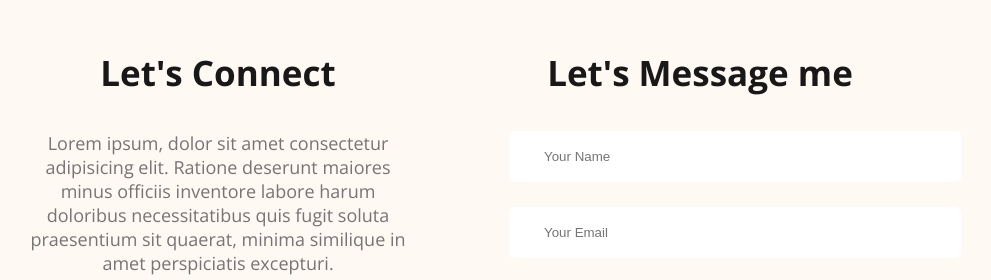
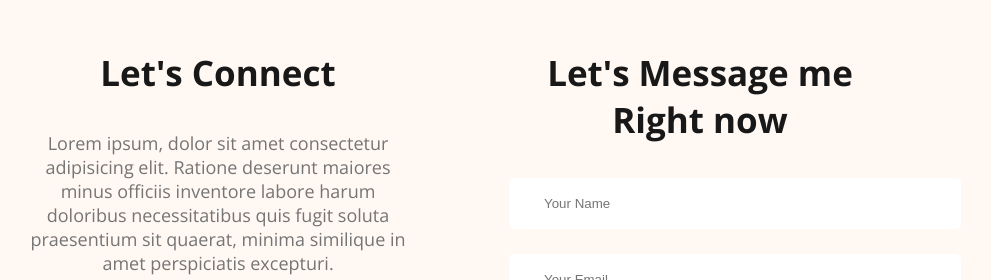
Before and after one commit to Tasnuba190135/Developer-Portfolio, a plain HTML site: page index.html in a window 1280 px wide. Shown: the part 3586-3866 px from the top of the page, without its empty margins (181-1172 px from the left). Drawn offline with nearby package versions, Linux system fonts and the light colour scheme.

Commit message:
message updated

```diff
--- a/index.html
+++ b/index.html
@@ -155,7 +155,7 @@
             </div>
         </div>
         <div class="footer-column">
-        <h3 class="section-title">Let's Message me</h3>
+        <h3 class="section-title">Let's Message me Right now</h3>
         <form class="contact" action="">
             <input type="text" placeholder="Your Name">
             <input type="email" name="" id="" placeholder="Your Email">
```
